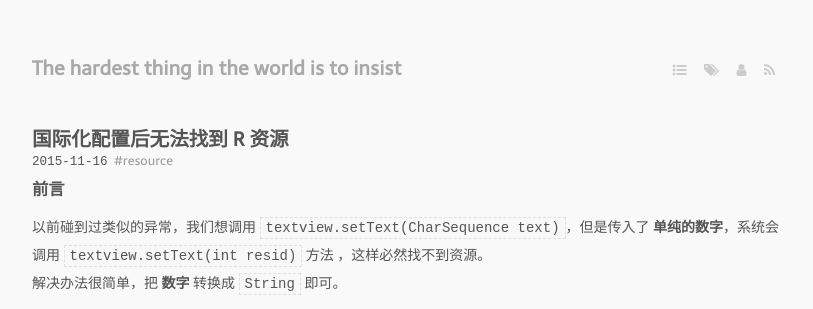
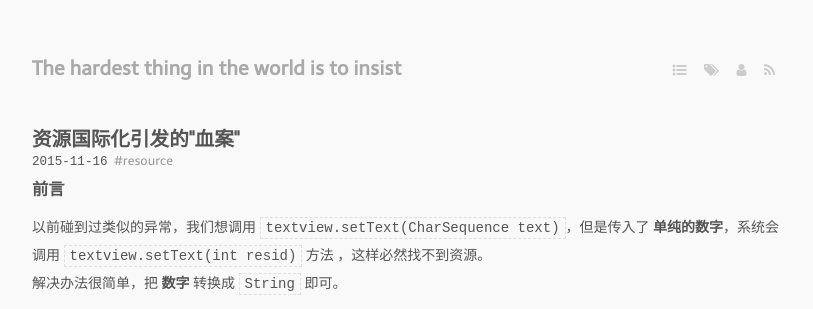
Before and after one commit to johnwatsondev/johnwatsondev.github.io, a Jekyll site: the page built from _posts/2015-11-16-resource-not-found-exception-with-i18n.md, in a window 1280 px wide. Shown: the top 309 px of the page, without its empty margins (233-1046 px from the left). Built offline with Jekyll 4.4.1, drawn with Linux system fonts in a browser that asks for light colours; nearby versions of some CDN libraries; some web fonts are replaced; Markdown is read by kramdown in place of the engine named in the settings.

Commit message:
update post title

```diff
--- a/_posts/2015-11-16-resource-not-found-exception-with-i18n.md
+++ b/_posts/2015-11-16-resource-not-found-exception-with-i18n.md
@@ -1,5 +1,5 @@
 ---
-title: 国际化配置后无法找到 R 资源
+title: 资源国际化引发的"血案"
 layout: post
 guid: urn:uuid:e58decc5-b50a-417d-aa8a-0926a16c345f
 comments: false
```
